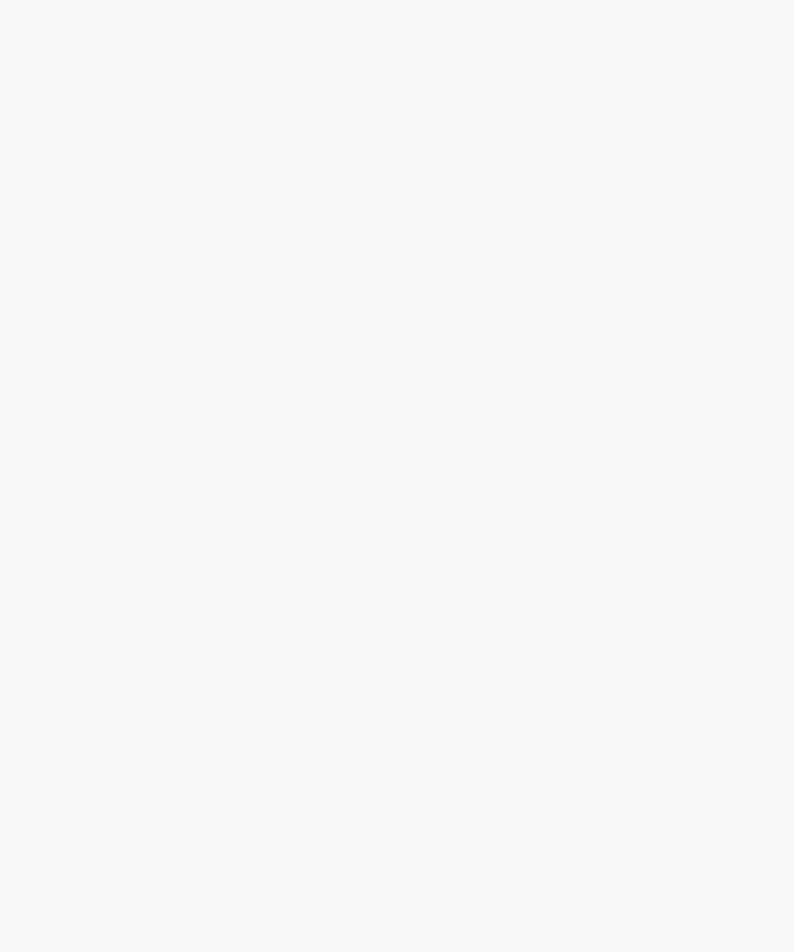
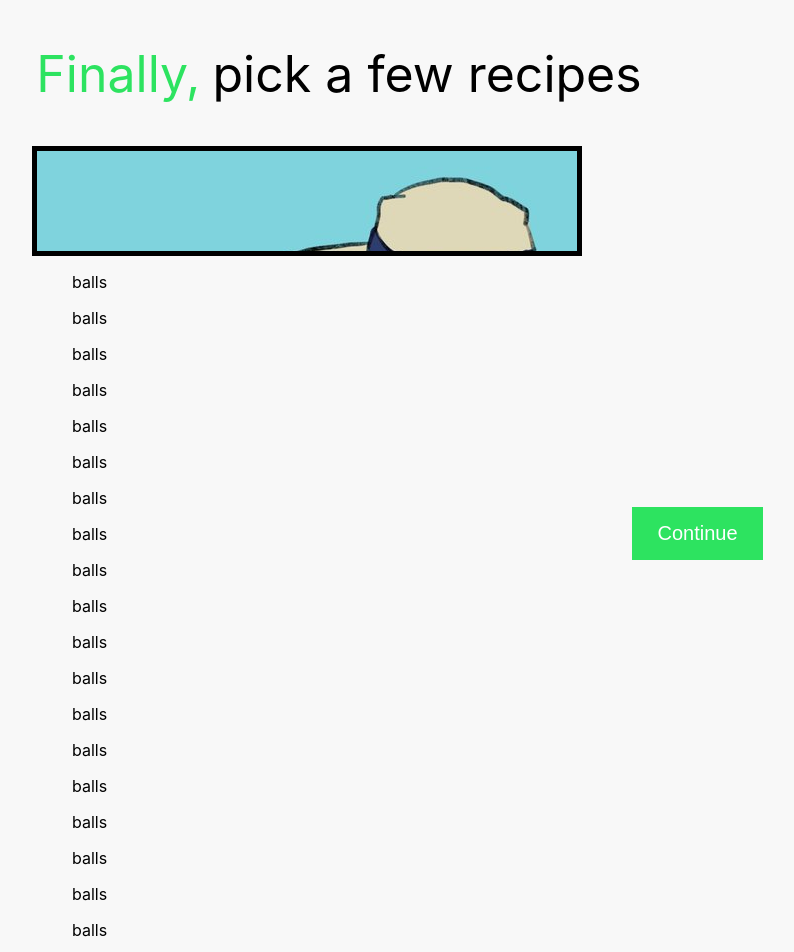
Before and after one commit to jyumohfour/meal-prep-app, a React (Create React App) app: page /list in a window 1280 px wide. Shown: the top 952 px of the page, without its empty margins (333-1127 px from the left). Before the commit the page ends 800 px from the top, so only its background shows below. Built offline with nearby package versions, Linux system fonts and the light colour scheme.

Commit message:
made collapsible image + installed bootstrap

```diff
--- a/package.json
+++ b/package.json
@@ -6,7 +6,9 @@
     "@testing-library/jest-dom": "^5.16.4",
     "@testing-library/react": "^13.3.0",
     "@testing-library/user-event": "^13.5.0",
+    "bootstrap": "^5.1.3",
     "react": "^18.2.0",
+    "react-bootstrap": "^2.4.0",
     "react-dom": "^18.2.0",
     "react-native-web": "^0.18.1",
     "react-router-dom": "^6.3.0",
--- a/src/elements/List.jsx
+++ b/src/elements/List.jsx
@@ -1,11 +1,77 @@
 import React, {useState, useEffect} from 'react'
+import { Link } from "react-router-dom";
+import "./styles.css";
+import penguin from "./images/penguin.jpeg";
+
+const List = () => {
+
+  var count = 0;
+  function modifyImageSize() {
+    var img = document.getElementById("balls");
+    if(img !== null) {
+      // initial click: makes image smaller
+      if(count === 0) {
+        img.style.height = "400px";
+        img.style.transition = "height 0.5s ease";
+        count = 1;
+      }
+      // next click: makes image larger
+      else {
+        img.style.width = "500px";
+        img.style.height = "100px";
+        img.style.transition = "height 0.5s ease";
+        count = 0;
+      }
+    }
+  }
+
+  return (
+      <div className="column" id="list">
+        <section className="phrase">
+          <text className="first"> Finally, </text>
+          <text className="endPhrase"> pick a few recipes </text>
+        </section>
+
+      <li className="imageList">
+        <ul className="cropped" id="balls" >
+          <img alt="penguin" onClick={() => modifyImageSize()} src={penguin}/>
+        </ul>
+        <ul>balls</ul>
+        <ul>balls</ul>
+        <ul>balls</ul>
+        <ul>balls</ul>
+        <ul>balls</ul>
+        <ul>balls</ul>
+        <ul>balls</ul>
+        <ul>balls</ul>
+        <ul>balls</ul>
+        <ul>balls</ul>
+        <ul>balls</ul>
+        <ul>balls</ul>
+        <ul>balls</ul>
+        <ul>balls</ul>
+        <ul>balls</ul>
+        <ul>balls</ul>
+        <ul>balls</ul>
+        <ul>balls</ul>
+        <ul>balls</ul>
+        <ul>balls</ul>
+        <ul>balls</ul>
+        <ul>balls</ul>
+        <ul>balls</ul>
+      </li>
+
+      <body id="about">
+        <Link to="/">
+          <div className="button-container">
+            <input type="submit" value="Continue" />
+          </div>
+        </Link>
+      </body>
 
 
-const List = () => {
-  return (
+    </div>
 
-    <div>
-    </div>
   )
 }
  export default List
--- a/src/elements/styles.css
+++ b/src/elements/styles.css
@@ -14,7 +14,43 @@
 html,
 body {
     overflow-x: hidden;
-    overflow-y: hidden;
+    overflow-y: auto;
+}
+
+li.imageList {
+    list-style:none;
+    align-self: center;
+}
+
+.cropped {
+    width: 500px;
+    /* width of container */
+    height: 100px;
+    /* height of container */
+    overflow: hidden;
+    border: 5px solid black;
+}
+
+.cropped img {
+    margin-left: -10%;
+}
+
+
+.imageThing{
+    border: solid #2de360;
+    border-width: 10px 5px 15px 0px;
+    width: 100%;
+    height: 100%;
+}
+
+.row {
+    display: flex;
+    flex-direction:row;
+}
+
+.column {
+    display: column;
+    flex-direction: column;
 }
 
 ul.navBar {
```
Also changed, not shown: 1 other file (tests, documents, lock files or other folders).
